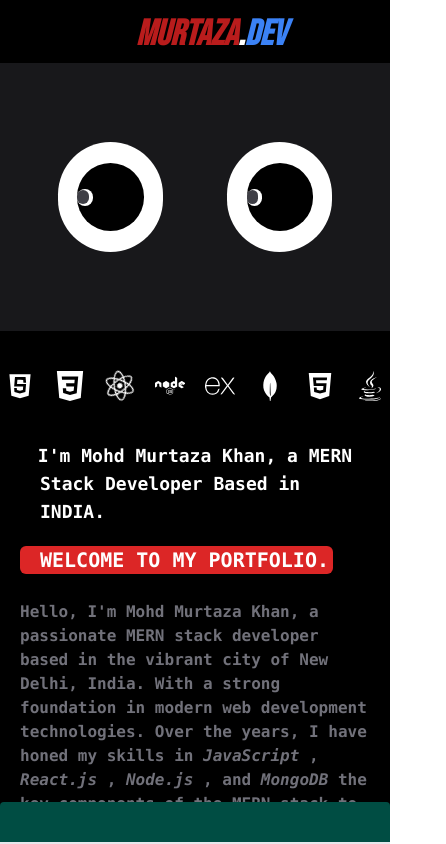
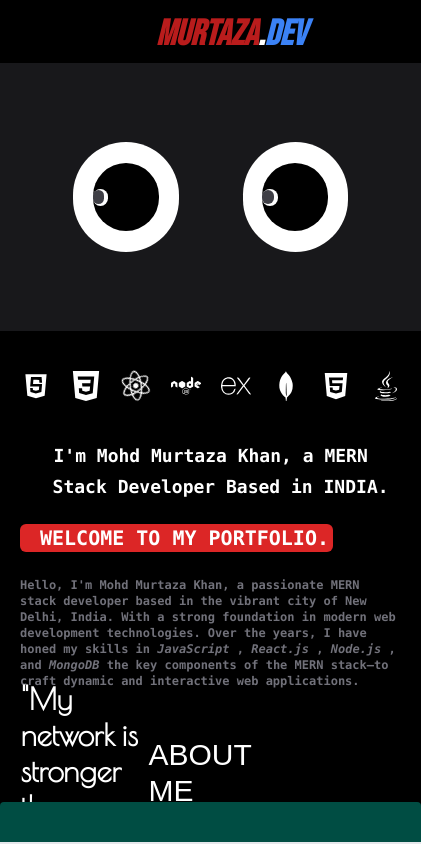
Before and after one commit to MurtazaKhannn/portfolio, a React (Vite) app: page / in a window 390 px wide. Shown: the top 844 px of the page, 446 px wide, since content can reach past the window. Built offline with nearby package versions, Linux system fonts and the light colour scheme; a web font is replaced by a local one.

Commit message:
commit r

```diff
--- a/src/App.jsx
+++ b/src/App.jsx
@@ -9,7 +9,7 @@
 const App = () => {
 
   return (
-    <div className='w-full min-h-screen bg-black font-mono'>
+    <div className='w-full min-h-screen xs:w-[108%] bg-black font-mono'>
       <Nav/>
       <Home/>
 
--- a/src/components/Hero.jsx
+++ b/src/components/Hero.jsx
@@ -183,7 +183,7 @@
                     </div>
                 </div>
 
-                    <p className='font-semibold text-zinc-500 '>Hello, I'm Mohd Murtaza Khan, a passionate MERN stack developer based in the vibrant city of New Delhi, India. With a strong foundation in modern web development technologies.
+                    <p className='font-semibold text-zinc-500 xs:text-xs '>Hello, I'm Mohd Murtaza Khan, a passionate MERN stack developer based in the vibrant city of New Delhi, India. With a strong foundation in modern web development technologies.
                         Over the years, I have honed my skills in <i>JavaScript</i> , <i>React.js</i> , <i>Node.js</i> , and <i>MongoDB</i>  the key components of the MERN stack—to craft dynamic and interactive web applications.</p>
                 </div>
                 {/* <div className='flex items-center justify-center gap-40'>
--- a/src/components/Nav.jsx
+++ b/src/components/Nav.jsx
@@ -5,7 +5,7 @@
 const Nav = () => {
   return (
     <div className='flex h-[10vh] xs:h-[5vh]  justify-between w-full items-center'>
-      <h1 className='text-4xl xs:text-4xl xs:items-center xs:w-full xs:pl-[7.75rem] xs:justify-center ml-8 xs:ml-3 font-bold xs:pt-[1.75rem]'>
+      <h1 className='text-4xl xs:text-4xl xs:items-center xs:w-full xs:pl-[7.75rem] xs:justify-center ml-8 xs:ml-8 font-bold xs:pt-[1.75rem]'>
         <i className='font-bebas text-red-700 flex'>
           Murtaza <p className='text-white'>.</p> <p className='text-blue-500'>Dev</p>
         </i>
```
